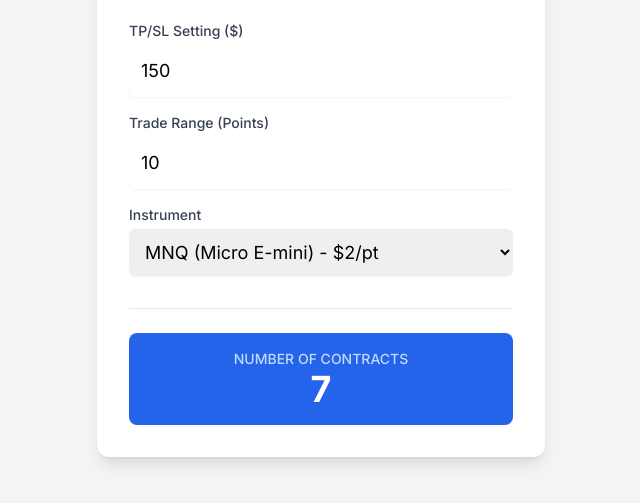
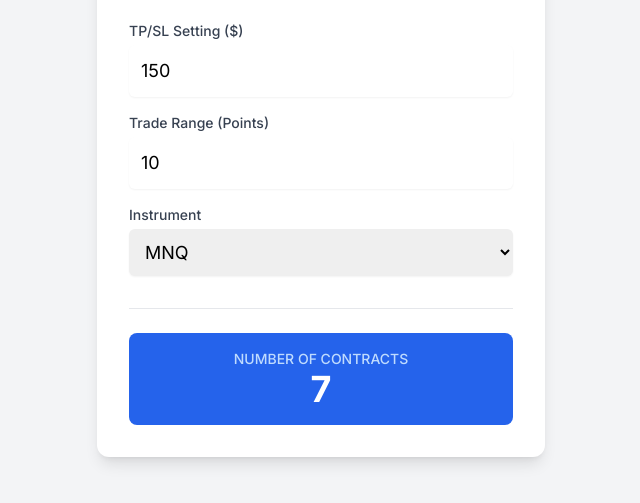
Before and after one commit to k-the-lion/contract-sizer-1, a plain HTML site: page index.html in a window 1280 px wide. Shown: the part 219-722 px from the top of the page, without its empty margins (319-959 px from the left). Drawn offline with nearby package versions, Linux system fonts and the light colour scheme.

Commit message:
Details removed

```diff
--- a/index.html
+++ b/index.html
@@ -33,8 +33,8 @@
             <div>
                 <label for="instrument" class="block text-sm font-medium text-gray-700">Instrument</label>
                 <select id="instrument" class="mt-1 block w-full rounded-md border-gray-300 shadow-sm focus:border-indigo-500 focus:ring-indigo-500 text-lg p-3">
-                    <option value="2.00" selected>MNQ (Micro E-mini) - $2/pt</option>
-                    <option value="20.00">NQ (E-mini) - $20/pt</option>
+                    <option value="2.00" selected>MNQ</option>
+                    <option value="20.00">NQ</option>
                 </select>
             </div>
             </div>
```
